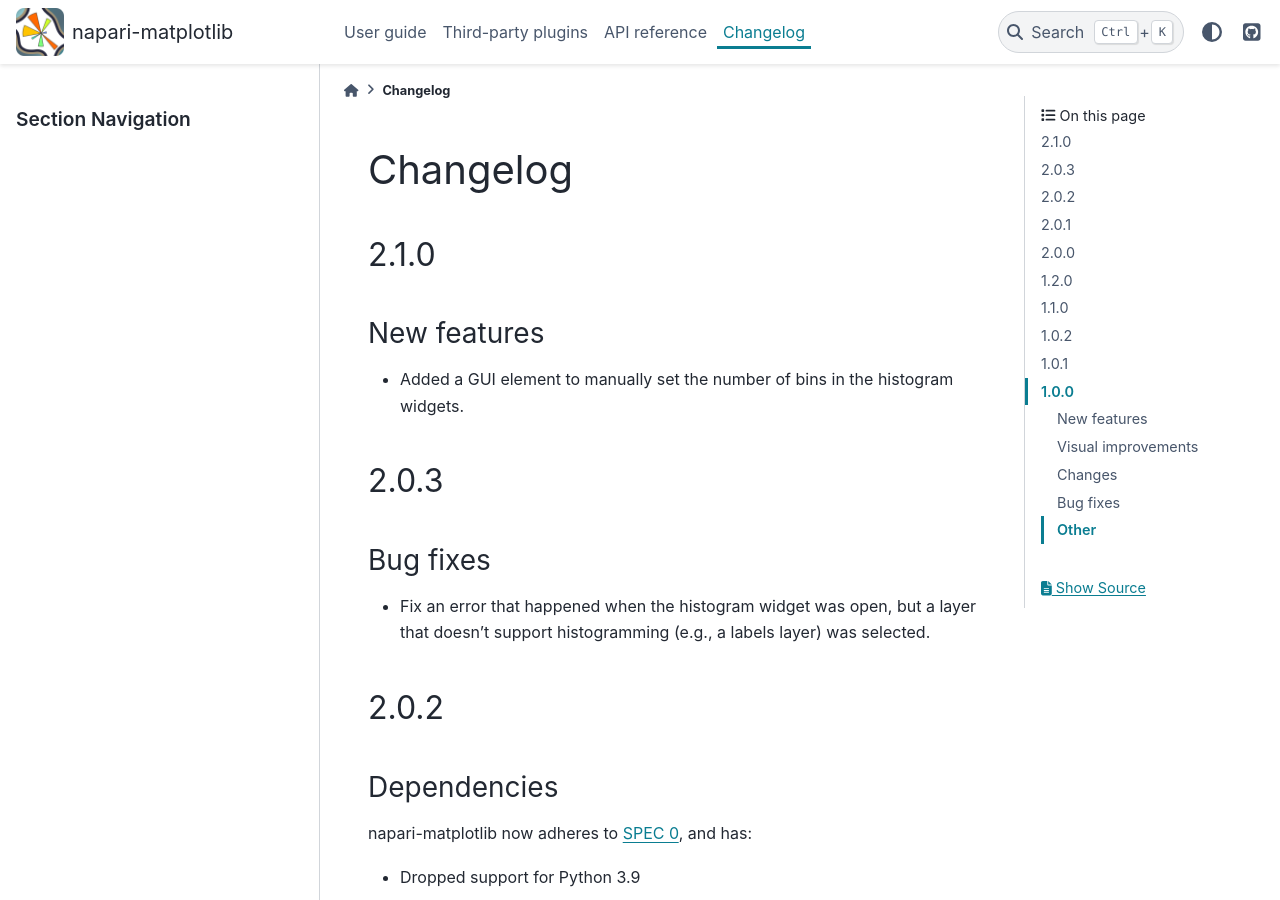
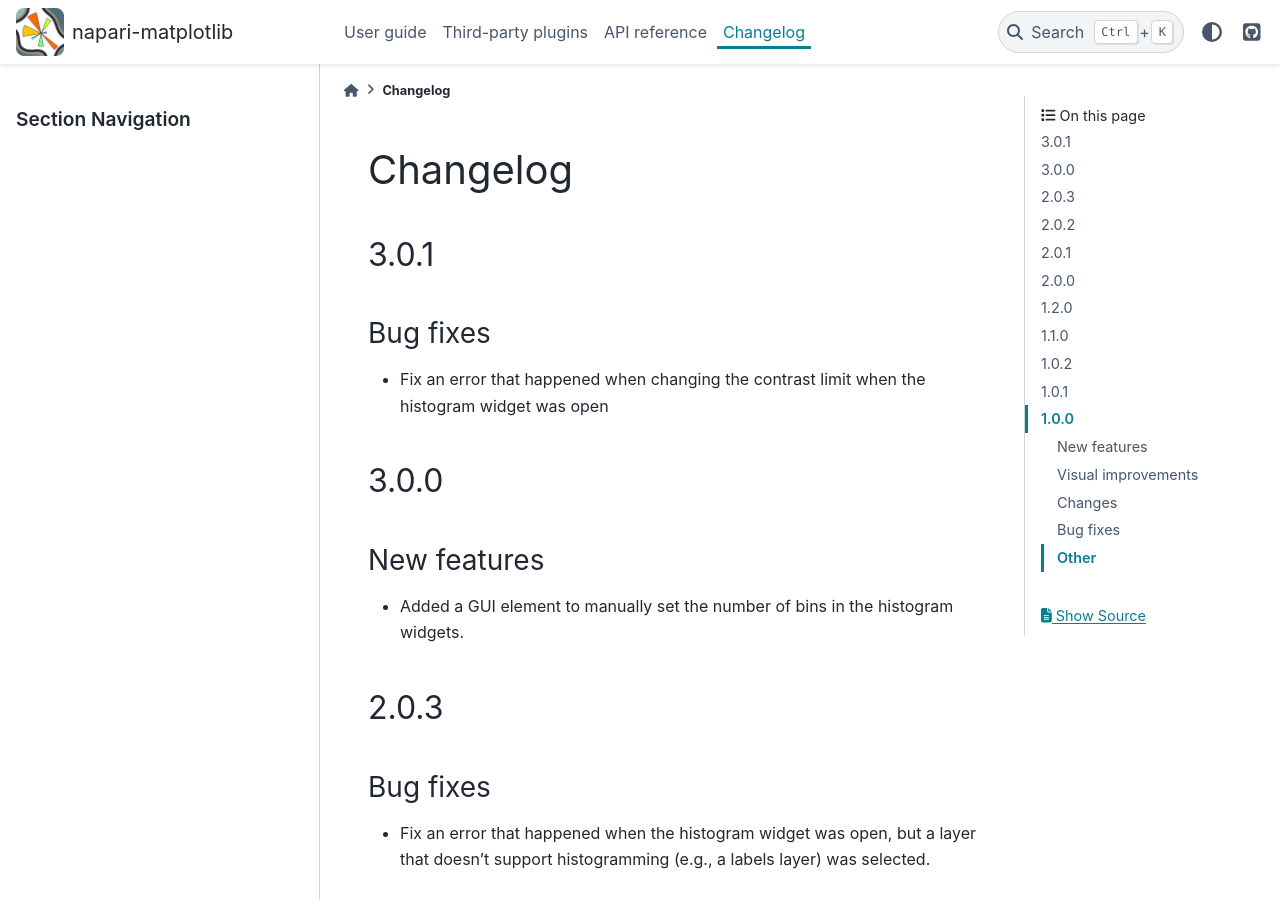
Before and after one commit to matplotlib/napari-matplotlib, a Sphinx documentation site: the page built from docs/changelog.rst, in a window 1280 px wide and 900 px high. Built offline with Sphinx 7.4.7 and the PyData theme 0.15.4, drawn with Linux system fonts in a browser that asks for light colours; pages that are not in the unit, such as notebooks, are missing from menus.

Commit message:
Fix setting contrast limits when the histogram widget is open (#309)
* Pass a list to line.set_xdata rather than a float

* Add test for changing contrast limits with histogram open

* Update changelog

```diff
--- a/docs/changelog.rst
+++ b/docs/changelog.rst
@@ -1,7 +1,13 @@
 Changelog
 =========
 
-2.1.0
+3.0.1
+-----
+Bug fixes
+~~~~~~~~~
+- Fix an error that happened when changing the contrast limit when the histogram widget was open
+
+3.0.0
 -----
 New features
 ~~~~~~~~~~~~
```
Also changed, not shown: 2 other files.
